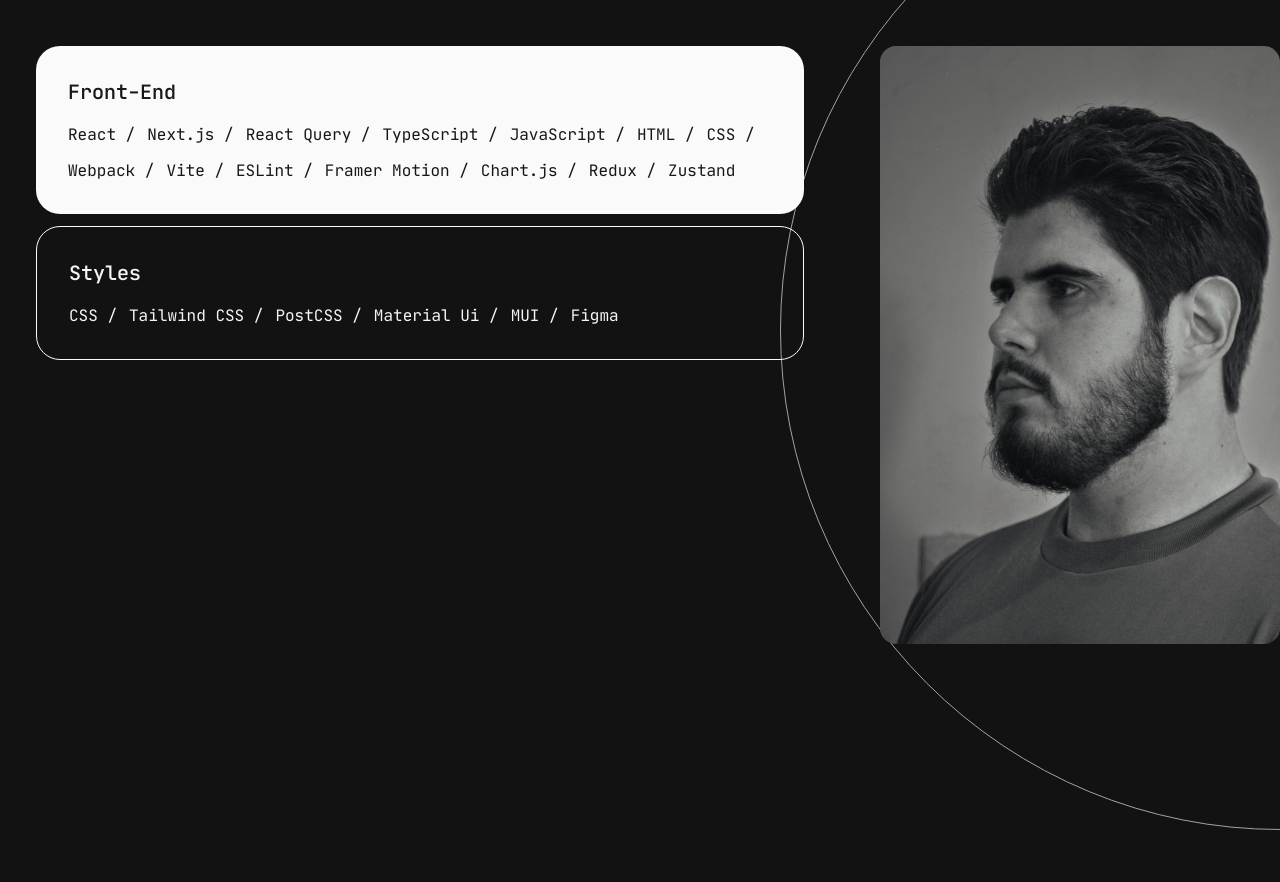
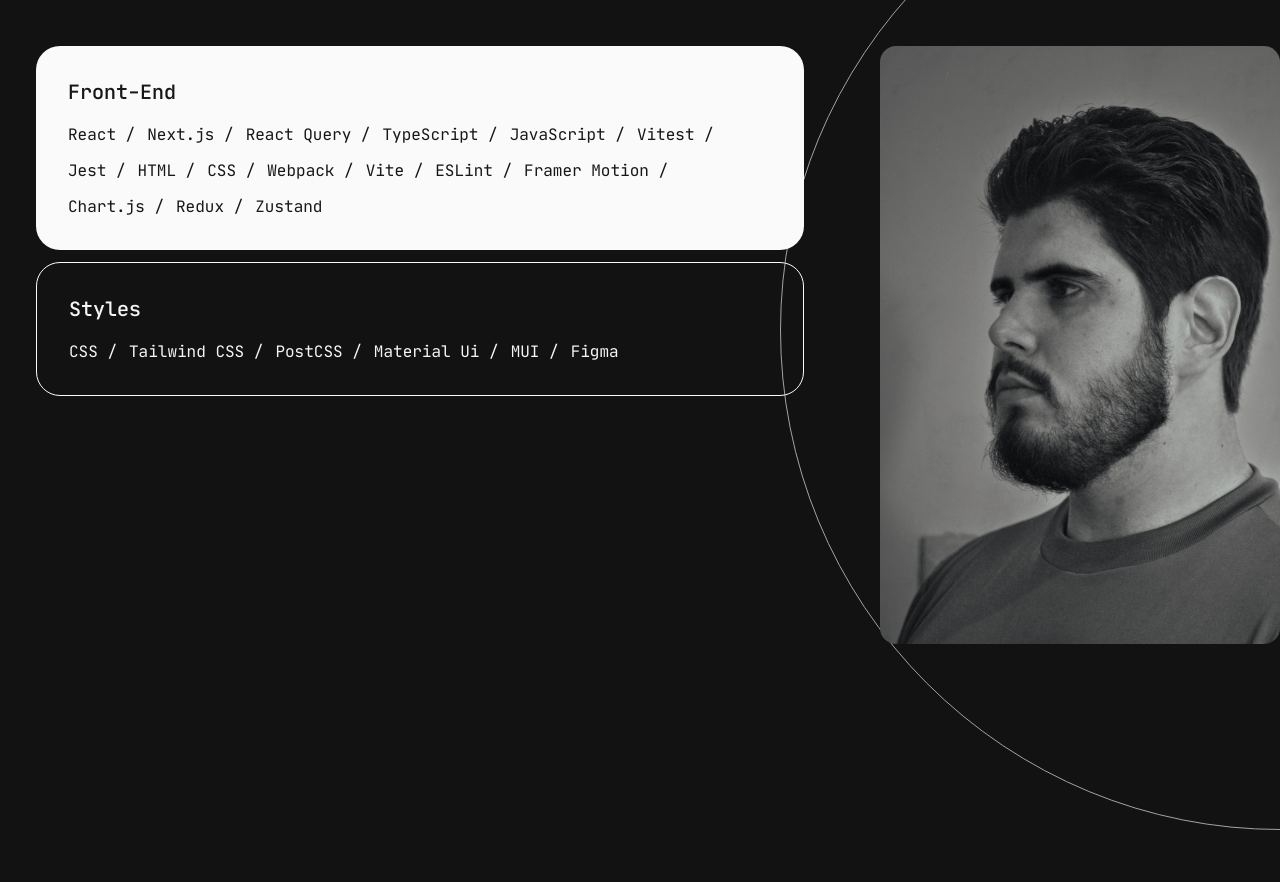
Before and after one commit to EliasMartinzs/my-portfolio, a Next.js app: page / in a window 1280 px wide. Shown: the part 1620-2502 px from the top of the page. Built offline with nearby package versions, Linux system fonts and the light colour scheme.

Commit message:
Update index.ts

```diff
--- a/constants/index.ts
+++ b/constants/index.ts
@@ -114,6 +114,8 @@
   "React Query",
   "TypeScript",
   "JavaScript",
+  "Vitest",
+  "Jest",
   "HTML",
   "CSS",
   "Webpack",
```
